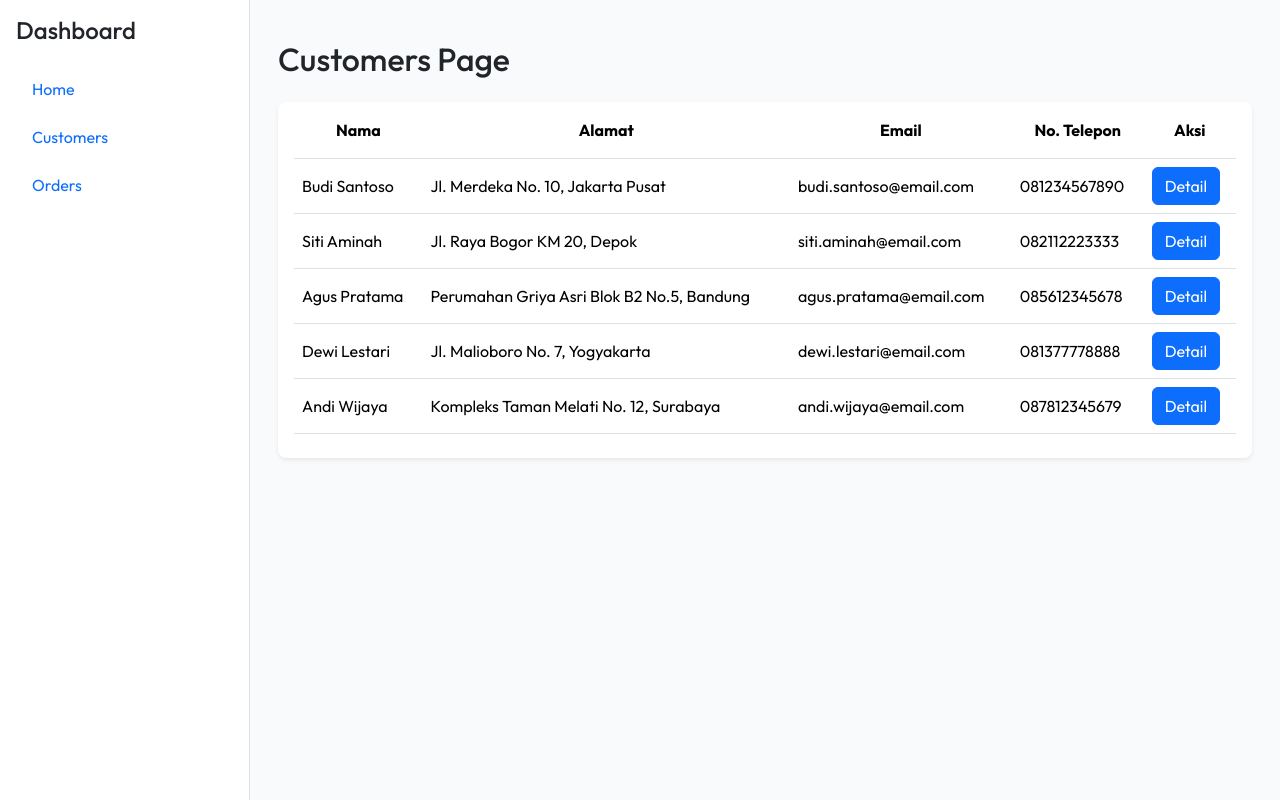
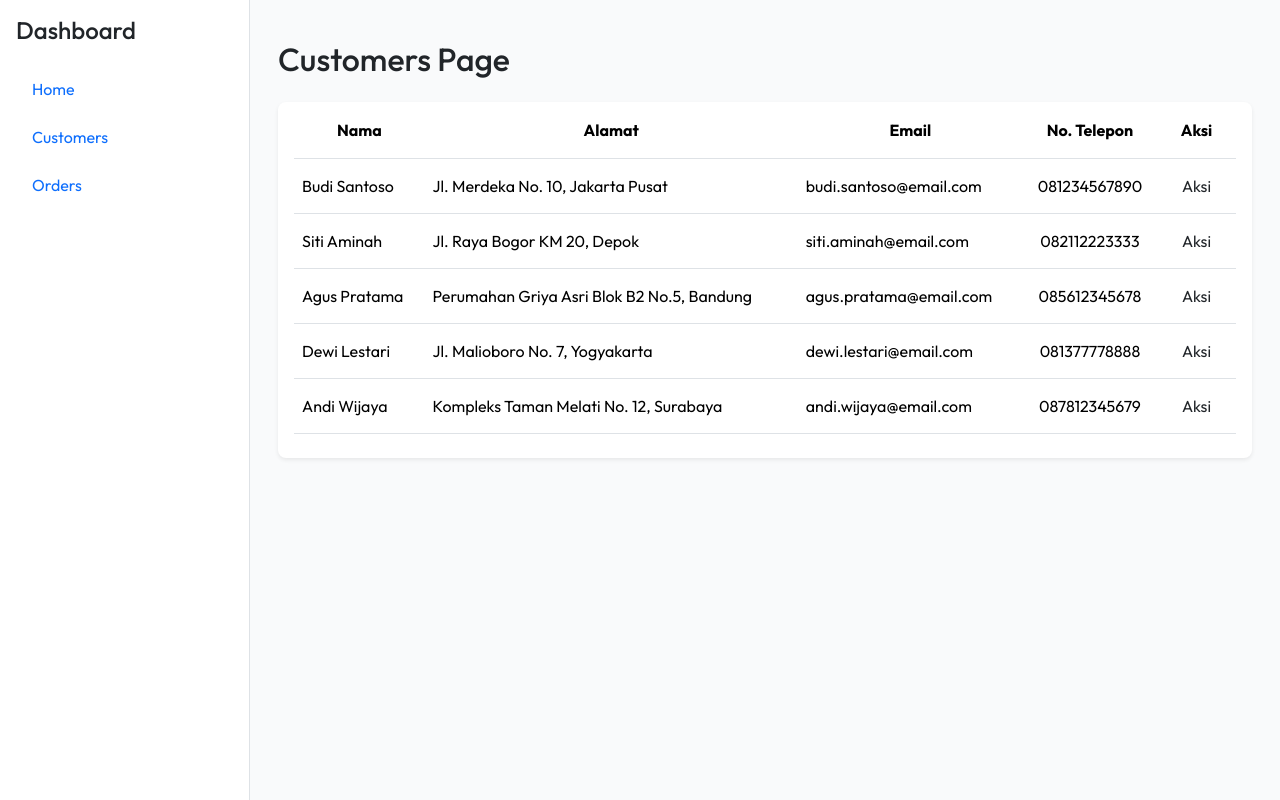
Before and after one commit to thoriqdharmawan/ocm, a React (Vite) app: page /customers in a window 1280 px wide. Built offline with nearby package versions, Linux system fonts and the light colour scheme.

Commit message:
add Dropdown component for action menu in Customers page

```diff
--- a/src/App.css
+++ b/src/App.css
@@ -7,3 +7,7 @@
   width: 100%;
   font-family: 'outfit', sans-serif;
 }
+
+.no-caret::after {
+  display: none !important;
+}
--- /dev/null
+++ b/src/components/Dropdown.tsx
@@ -0,0 +1,39 @@
+import { ReactNode } from "react";
+
+interface DropdownItem {
+  label: string;
+  action: () => void;
+}
+
+interface DropdownProps {
+  items: DropdownItem[];
+  label: string | ReactNode;
+}
+
+const Dropdown = (props: DropdownProps) => {
+  const { items, label } = props;
+
+  return (
+    <div className="dropdown">
+      <button
+        className="btn dropdown-toggle no-caret"
+        type="button"
+        data-bs-toggle="dropdown"
+        aria-expanded="false"
+      >
+       {label}
+      </button>
+      <ul className="dropdown-menu">
+        {items.map((item, index) => (
+          <li key={index}>
+            <button className="dropdown-item" onClick={item.action}>
+              {item.label}
+            </button>
+          </li>
+        ))}
+      </ul>
+    </div>
+  );
+};
+
+export default Dropdown;
--- a/src/pages/Customers.tsx
+++ b/src/pages/Customers.tsx
@@ -1,6 +1,14 @@
+import Dropdown from "../components/Dropdown";
 import Table, { Column } from "../components/Table";
 import { customersData } from "../datas/customers";
 import { Customer } from "../models/customers";
+
+const Customers = () => {
+  const dropdownItems = [
+    { label: "Detail", action: () => {} },
+    { label: "Edit", action: () => {} },
+    { label: "Hapus", action: () => {} },
+  ];
 
   const colums: Column<Customer>[] = [
     {
@@ -22,15 +30,16 @@ const colums: Column<Customer>[] = [
       id: "phone",
       label: "No. Telepon",
       cell: ({ data }) => data.phone,
+      className: "text-center",
     },
     {
       id: "action",
       label: "Aksi",
-    cell: () => <button className="btn btn-primary">Detail</button>,
+      cell: () => <Dropdown items={dropdownItems} label="Aksi" />,
+      className: "text-center",
     },
   ];
 
-const Customers = () => {
   return (
     <div className="container">
       <h2 className="my-4">Customers Page</h2>
```
Lines whose indentation alone changed are shown as unchanged.
